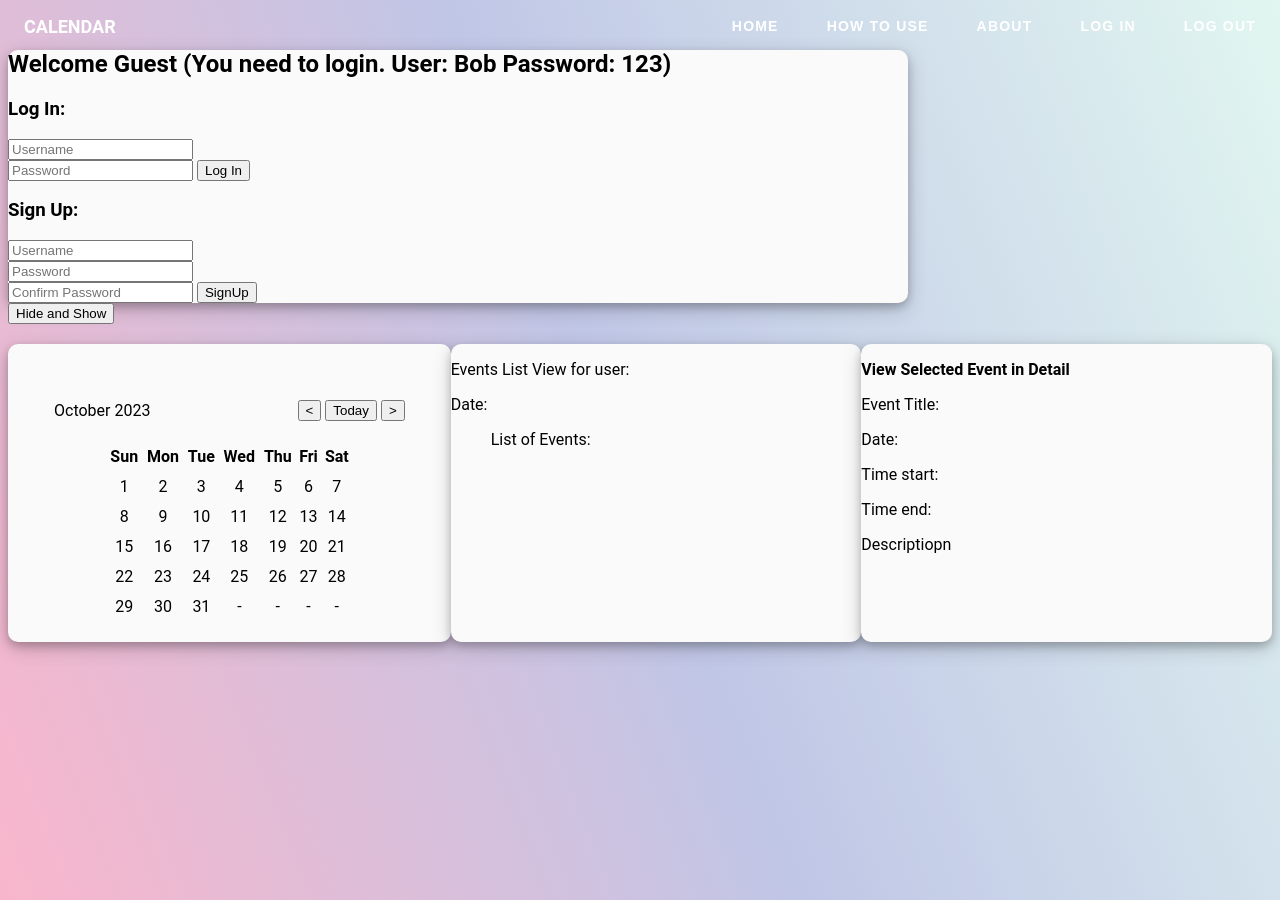
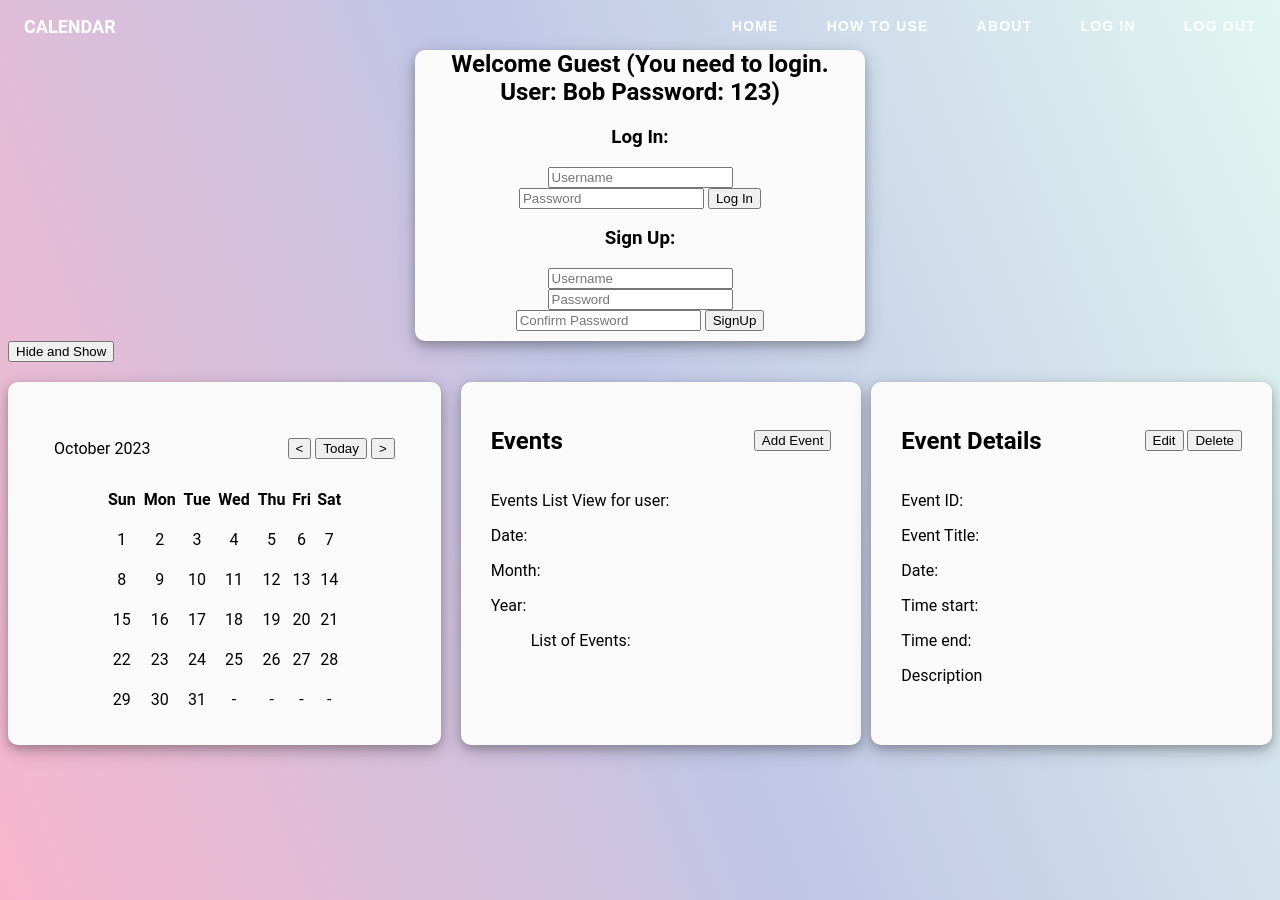
Before and after one commit to SmallChungus1/calendarApp, a PHP site: page /calendar2.html in a window 1280 px wide. Run offline with PHP 8.4, Linux system fonts and the light colour scheme.

Commit message:
added stuff

```diff
--- a/public_html/Module 5 Calendar/calendar2.css
+++ b/public_html/Module 5 Calendar/calendar2.css
@@ -80,6 +80,7 @@ body {
     display: flex;
     justify-content: center;
     margin-top: 20px;
+    gap: 10px; /* add the desired spacing between items */
 }
 
 .wrapper {
@@ -92,15 +93,35 @@ body {
 .wrapper header{
     display: flex;
     align-items: center;
-    padding: 25px 30px 10px;
+    padding: 25px 30px 0px;
     justify-content: space-between;
 }
 
+.event-display {
+    padding: 0px 30px 10px;
+}
+
+.event-detail-display {
+    padding: 0px 30px 10px;
+}
+
 #accountLogin{
-    width: 900px;
+    /* display: flex; */
+    margin: 0 auto;
+    width: 450px;
     background: rgb(250, 250, 250);
     box-shadow: 0 4px 8px 0 rgba(0, 0, 0, 0.2), 0 6px 20px 0 rgba(0, 0, 0, 0.19);
     border-radius: 10px;
+
+}
+
+#accountLogin header{
+    margin-top: 10px
+}
+
+.account-content {
+    padding: 0px 30px 10px;
+    text-align: center;
 }
 
 .calendar {
@@ -114,14 +135,16 @@ body {
     border-spacing: 0;
     width: 60%;
     text-align: center;
+    margin-top: 15px;
 }
 
 .calendar table td, th {
-    padding-bottom: 10px;
+    padding-bottom: 20px;
 }
 
 .activeEventDates{
     background-color: blanchedalmond;
     color: aqua;
+}
 
-}
+/* Login */
--- a/public_html/Module 5 Calendar/calendar2.html
+++ b/public_html/Module 5 Calendar/calendar2.html
@@ -28,9 +28,10 @@
         </nav>
     </div>
     <div class="wrapper" id="accountLogin">
-        <div id="heading">
+        <div class="account-content">
+            <heading>
                 <h2 id="welcomeMsg">Welcome Guest (You need to login. User: Bob Password: 123)</h2>
-        </div>
+            </heading>
 
             <div class="container" id ="calLogin">
                 <h3>Log In:</h3>
@@ -45,6 +46,7 @@
                 <input type="password" id="passwordReg" placeholder="Password" required/><br>
                 <input type="password" id="passwordConfirm" placeholder="Confirm Password"required />
                 <button id="signUpBtn">SignUp</button>
+            </div>
         </div>
     </div>
 
@@ -87,9 +89,7 @@
             <div class="calendar">
                 <table id = "calTable">
                     <tr>
-                    <!-- <th id ="weeks"> Weeks:
 
-                    </th> -->
                     <th id="0"><strong>Sun</strong></th>
                     <th id="1"><strong>Mon</strong></th>
                     <th id="2"><strong>Tue</strong></th>
@@ -113,24 +113,36 @@
         <br>
 
         <div class="wrapper" id="EventDisplay">
+            <header>
+                <h2><span id="calMonth"></span>  <span id="calYear"></span>Events</h2>
+                <button id="addEventBtn">Add Event</button>
+            </header>
+            <div class="event-display">
                 <P>Events List View for user: <b id="currUser"></b></P>
                 <p>Date: <b id ="eventDate"></b></p>
-            <!-- <p>Month: <b id ="calMonth"></b></p>
-            <p>Year: <b id ="calYear"></b></p> -->
+                <p>Month: <b id ="calMonth"></b></p>
+                <p>Year: <b id ="calYear"></b></p>
                 <ul id="EventList">List of Events: <span id="eventListInnerText"></span></ul>
-
-
-
+            </div>
         </div>
 
+        <div class="wrapper" id="eventDetailDisplay">
+            <header>
+                <h2>Event Details</h2>
+                <div class="event-buttons">
+                    <button id="editEventBtn">Edit</button>
+                    <button id="deleteEventBtn">Delete</button>
+                </div>
 
-        <div class="wrapper" id="eventDetailDisplay">
-            <P><b>View Selected Event in Detail</b></P>
-            <P>Event Title: <span id="eventDetailTitle"></span></P>
+            </header>
+            <div class="event-detail-display">
+                <p>Event ID: <span id="eventDetailID"></span></p>
+                <p>Event Title: <span id="eventDetailTitle"></span></p>
                 <p>Date: <span id ="eventDetailDate"></span></p>
-            <P>Time start: <span id ="eventDetailTS"></span></P>
-            <P>Time end: <span id ="eventDetailTE"></span></P>
-            <P>Descriptiopn <span id ="eventDetailDesc"></span></P>
+                <p>Time start: <span id ="eventDetailTS"></span></p>
+                <p>Time end: <span id ="eventDetailTE"></span></p>
+                <p>Description <span id ="eventDetailDesc"></span></p>
+            </div>
 
         </div>
     </div>
--- a/public_html/Module 5 Calendar/calendar2.js
+++ b/public_html/Module 5 Calendar/calendar2.js
@@ -6,6 +6,7 @@ const months = ["January", "February", "March", "April", "May", "June", "July",
 
 document.addEventListener("DOMContentLoaded", updateCalendar, false);
 document.addEventListener("DOMContentLoaded", handleClick, false);
+document.addEventListener("addEventBtn", showEvent, false);
 document.getElementById("calYear").innerText = currentMonth.year;
 document.getElementById("calMonth").innerText = months[currentMonth.month];
 
@@ -161,11 +162,14 @@ function handleClick(){
 				alert(`Data retrival successful`);
 				dataMsgArry = data.message;
 
-				// alert(dataMsgArry["eventDate"]);
+				alert(dataMsgArry["eventDate"]);
 				// const anEvent = document.createElement("li");
 				// title = document.createTextNode("Hello");
 				// anEvent.appendChild(title);
 				// document.getElementById("EventList").appendChild(anEvent);
+
+				// let liTag = "";
+				// liTag += `<li>${title}</li>`;
 
 				document.getElementById("eventDate").innerText=dataMsgArry[0]["eventDate"];
 				for (let i = 0; i<dataMsgArry.length; i++){
@@ -200,6 +204,20 @@ function handleClick(){
 	}
 }
 
+function showEvent(){
+	var eventDetailDisplay = document.getElementById("eventDetailDisplay");
+	var display = 0;
+	function hideShow() {
+		if (display == 1) {
+			div.style.display = "block";
+			display = 0;
+		} else {
+			div.style.display = "none";
+			display = 1;
+		}
+	}
+}
+
 
 function cleardisplayEvents(){
 	document.getElementById("eventDetailTitle").innerText="";
@@ -224,24 +242,12 @@ function clearCal(){
 	for(let i = 0; i < 7; i++){
 		weekID = "w"+i
 		let dayOfWeek = document.getElementById(weekID);
-		//console.log(dayOfWeek);
 		let currDay = Array.from(dayOfWeek.getElementsByTagName("TD"));
 		currDay.forEach(aChild => {
 			aChild.remove();
 		})
-		// console.log(currDay);
-
-
-
 	}
 }
-
-
-// document.getElementById("test").addEventListener("click", function(){
-// 	alert("Clicked");
-// }, false);
-
-
 
 (function(){
     Date.prototype.deltaDays=function(c){
```
Also changed, not shown: public_html/Module 5 Calendar/login.css (+0 -15 lines). Lines whose indentation alone changed are shown as unchanged.
